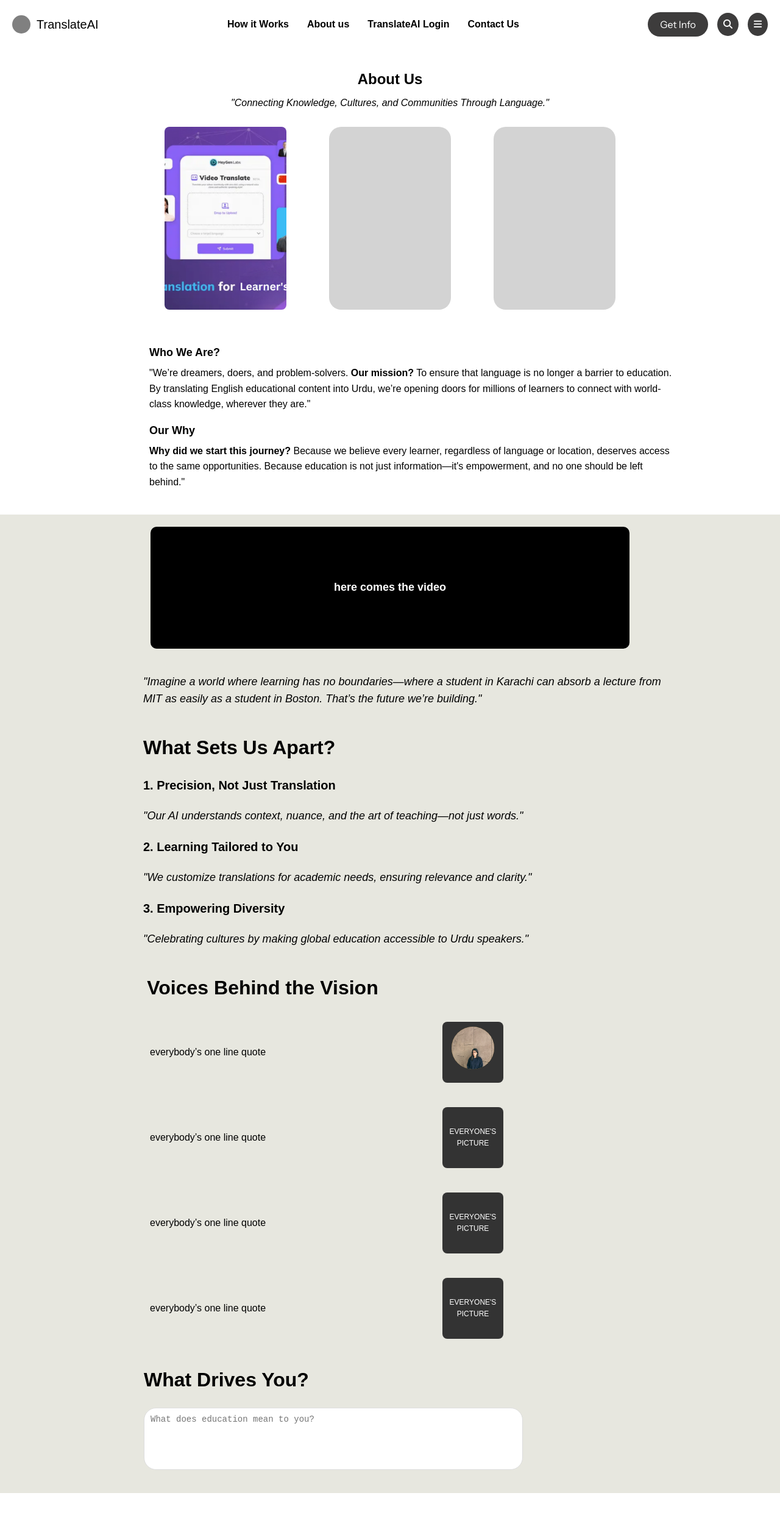
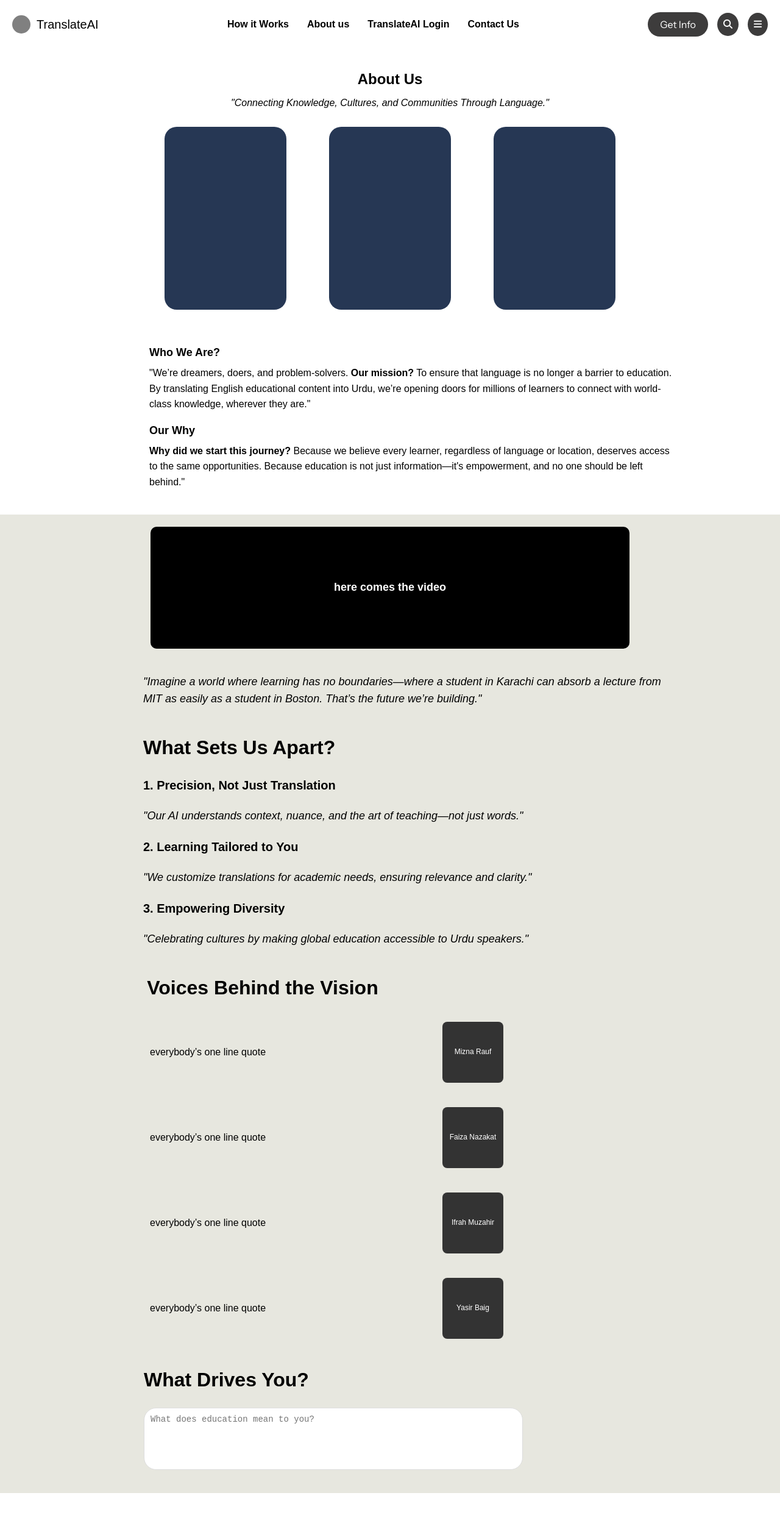
Before and after one commit to miznar/aiUrduTranslate, a React (Create React App) app in the folder frontend/: page /about in a window 1280 px wide. Shown: the top 2485 px of the page at 61% size. Built offline with nearby package versions, Linux system fonts and the light colour scheme; a web font is replaced by a local one.

Commit message:
FYP-1 Final Commit

```diff
--- a/frontend/src/components/About.css
+++ b/frontend/src/components/About.css
@@ -31,7 +31,7 @@
 .image-box {
   width: 200px;
   height: 300px;
-  background-color: #d3d3d3; /* Gray placeholder color */
+  background-color: #263754; /* Gray placeholder color */
   border-radius: 20px;
 }
 
--- a/frontend/src/components/About.js
+++ b/frontend/src/components/About.js
@@ -16,7 +16,7 @@ const About = () => {
         {/* image boxes */}
         <div className="image-container">
           <div className="image-box">
-            <img src="/trans.png" alt="Translation" />
+            {/* <img src="/trans.png" alt="Translation" /> */}
           </div>
           <div className="image-box"></div>
           <div className="image-box"></div>
@@ -84,27 +84,27 @@ const About = () => {
             <div className="quote-item">
               <p>everybody’s one line quote</p>
               <div className="picture-placeholder">
-                <img
+                {/* <img
                   src={"/mizna.jpeg"}
                   alt="Everyone's Picture"
                   className="profile-picture"
-                />
-              </div>
+                /> */}
+              Mizna Rauf</div>
             </div>
 
             <div className="quote-item">
               <p>everybody’s one line quote</p>
-              <div className="picture-placeholder">EVERYONE'S PICTURE</div>
+              <div className="picture-placeholder">Faiza Nazakat</div>
             </div>
 
             <div className="quote-item">
               <p>everybody’s one line quote</p>
-              <div className="picture-placeholder">EVERYONE'S PICTURE</div>
+              <div className="picture-placeholder">Ifrah Muzahir</div>
             </div>
 
             <div className="quote-item">
               <p>everybody’s one line quote</p>
-              <div className="picture-placeholder">EVERYONE'S PICTURE</div>
+              <div className="picture-placeholder">Yasir Baig</div>
             </div>
           </div>
 
--- a/frontend/src/components/Footer2.css
+++ b/frontend/src/components/Footer2.css
@@ -11,7 +11,7 @@
   .footer-user div {
     margin: 0 15px;
     font-size: 14px;
-    color: #555;
+    color: #000000;
     cursor: pointer;
     transition: color 0.2s ease;
   }
```
